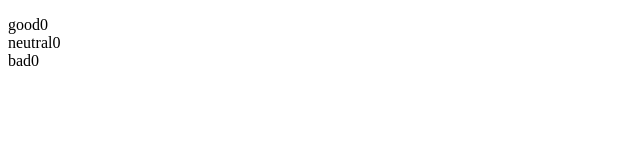
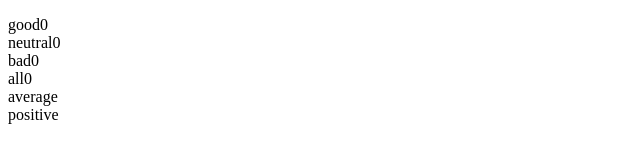
Before and after one commit to Giuva-Sergi/full-stack-open, a React (Vite) app in the folder part-1/unicafe/: page / in a window 1280 px wide. Shown: the part 152-314 px from the top of the page, without its empty margins (0-640 px from the left). Built offline with nearby package versions, Linux system fonts and the light colour scheme.

Commit message:
unicafe step-2 completed

```diff
--- a/part-1/unicafe/src/App.jsx
+++ b/part-1/unicafe/src/App.jsx
@@ -5,6 +5,10 @@ const App = () => {
   const [good, setGood] = useState(0);
   const [neutral, setNeutral] = useState(0);
   const [bad, setBad] = useState(0);
+
+  const all = good + neutral + bad;
+  const average = (good - bad) / all;
+  const positive = (good / all) * 100;
 
   function handleClick(name) {
     switch (name) {
@@ -38,6 +42,18 @@ const App = () => {
         <span>bad</span>
         <span>{bad}</span>
       </div>
+      <div>
+        <span>all</span>
+        <span>{all}</span>
+      </div>
+      <div>
+        <span>average</span>
+        <span>{average || ""}</span>
+      </div>
+      <div>
+        <span>positive</span>
+        <span>{positive ? `${positive} %` : ""} </span>
+      </div>
     </div>
   );
 };
```
